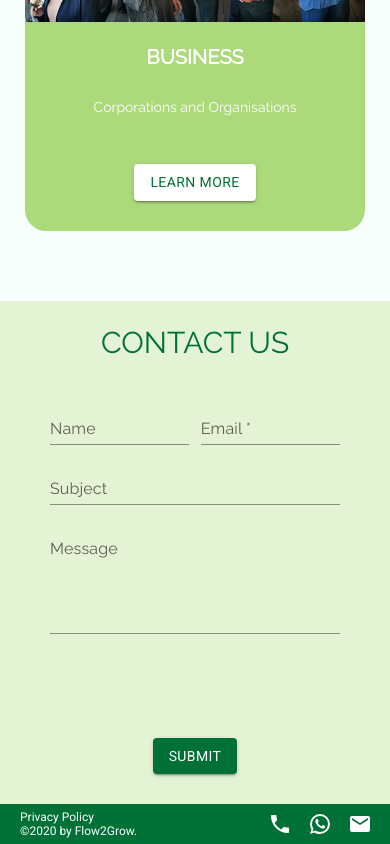
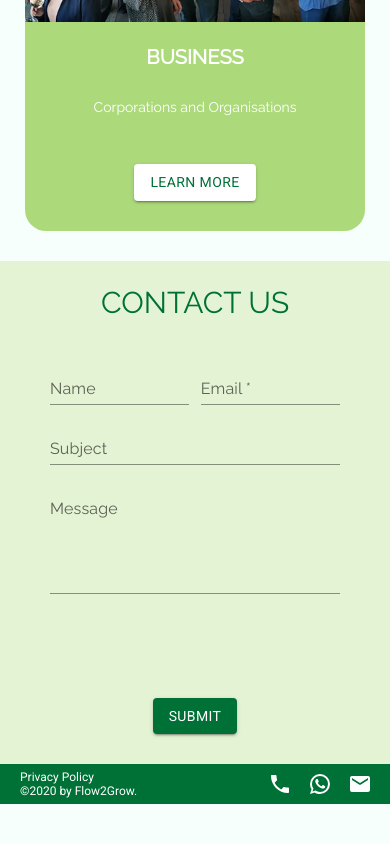
Before and after one commit to alicemayle/Flow2Grow, a React (Create React App) app: page / in a window 390 px wide. Shown: the part 2029-2873 px from the top of the page. After the commit the page ends 2833 px from the top, so only its background shows below. Built offline with nearby package versions, Linux system fonts and the light colour scheme.

Commit message:
padding contact us home

```diff
--- a/src/App.css
+++ b/src/App.css
@@ -709,7 +709,7 @@ input[type='number']::-webkit-outer-spin-button {
 	}
 	.contact-us-page {
 		padding: 0;
-		padding-top: 70px;
+		padding-top: 30px;
 	}
 	.box-contact-us-image {
 		display: none;
```
